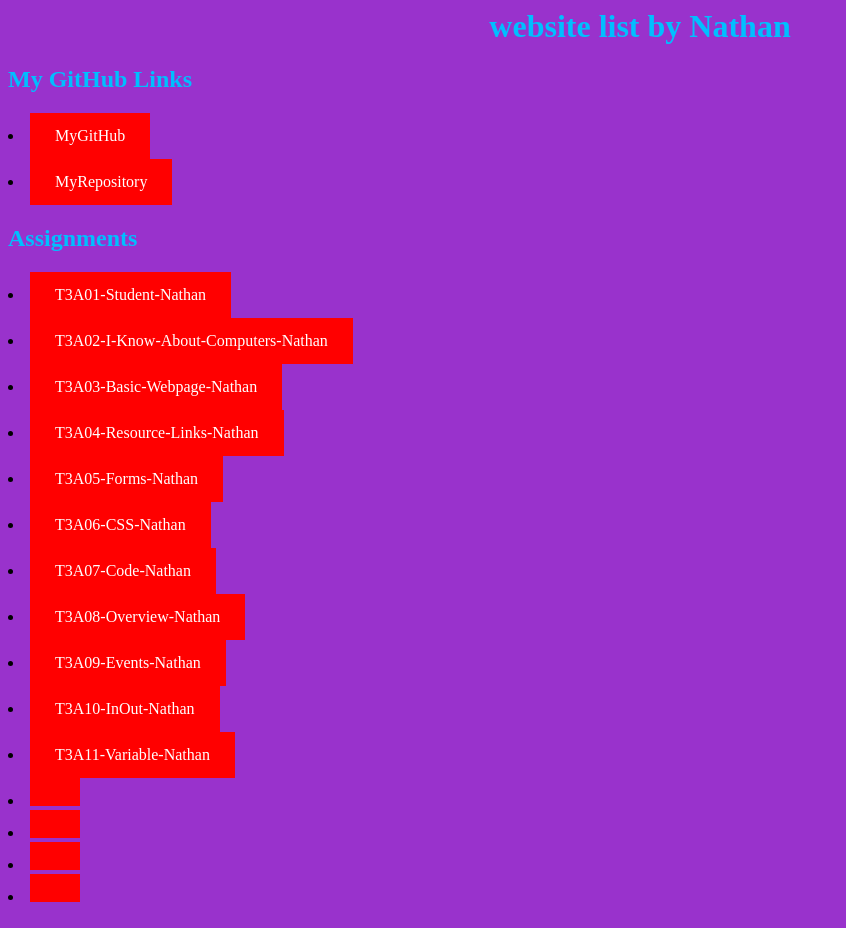
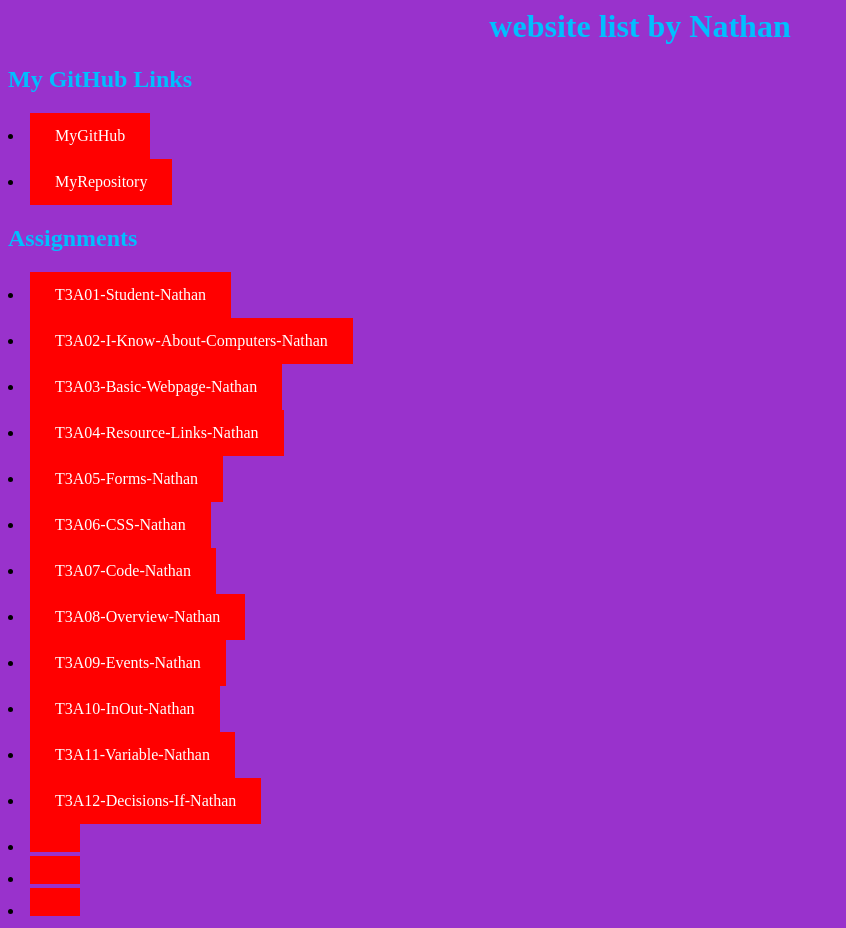
Before and after one commit to nfernandez197/mss-game-dev-2021, a plain HTML site: page public/index.html in a window 1280 px wide. Shown: the whole page, without its empty margins (0-846 px from the left). Drawn offline with Linux system fonts and the light colour scheme.

Commit message:
Update index.html

```diff
--- a/public/index.html
+++ b/public/index.html
@@ -39,7 +39,7 @@
 <li><a href="T3A09-Events-Nathan.html">T3A09-Events-Nathan</a>
 <li><a href="T3A10-InOut-Nathan.html">T3A10-InOut-Nathan</a>
 <li><a href="T3A11-Variables-Nathan.html">T3A11-Variable-Nathan</a>
+<li><a href="T3A12-Decisions-If-Nathan.html">T3A12-Decisions-If-Nathan</a>
 <li><a href=""></a>
 <li><a href=""></a>
 <li><a href=""></a>
-<li><a href=""></a>
```
